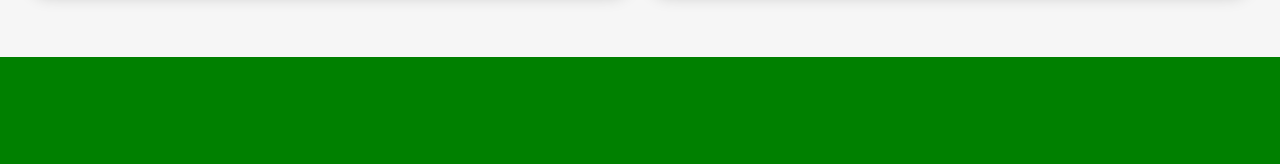
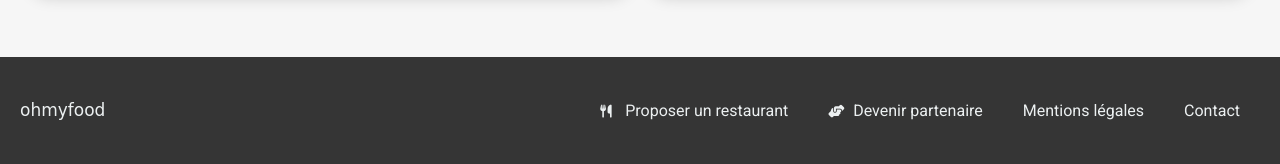
Before and after one commit to Stephan075/FolioStephan_3_19082021, a website: page index.html in a window 1280 px wide. Shown: the part 1443-1607 px from the top of the page. Before the commit the page ends 1500 px from the top, so only its background shows below. Drawn offline with Linux system fonts and the light colour scheme; a web font is replaced by a local one.

Commit message:
add footer > css ok > w3c html,css ok

```diff
--- a/assets/scss/base/_typography.scss
+++ b/assets/scss/base/_typography.scss
@@ -34,3 +34,12 @@ body {
     font-weight: 700;
   }
 }
+
+// footer
+.footer {
+  &__logo {
+    font-size: 1.7rem;
+    line-height: 3.2rem;
+    font-family: 'Shrikhand', cursive;
+  }
+}
--- a/assets/scss/layout/_footer.scss
+++ b/assets/scss/layout/_footer.scss
@@ -0,0 +1,50 @@
+// variable
+$background-footer: #353535;
+
+// color
+$color-white: #ecf0f1;
+
+footer,
+footer a {
+  color: $color-white;
+}
+
+.footer {
+  display: flex;
+  justify-content: space-between;
+  flex-flow: row wrap;
+  background: $background-footer;
+  padding: 2rem;
+
+  @include xs {
+    flex-flow: column wrap;
+  }
+
+  &__logo {
+    align-self: center;
+    @include xs {
+      align-self: start;
+    }
+  }
+
+  .list {
+    display: flex;
+    flex-flow: row wrap;
+
+    @include sm {
+      flex-direction: column;
+      margin-top: 2rem;
+    }
+    &__item {
+      margin: 2rem;
+      @include sm {
+        margin: 0;
+      }
+      &--icon {
+        width: 5px;
+        margin-right: 2rem;
+        font-size: 1.3rem;
+      }
+    }
+  }
+}
--- a/index.html
+++ b/index.html
@@ -140,6 +140,27 @@
     </section>
   </main>
 
+  <footer class="footer">
+    <span class="footer__logo">ohmyfood</span>
+    <ul class="list">
+      <li class="list__item">
+        <a class="list__item--link" href="#">
+          <i class="fas fa-utensils list__item--icon"></i>Proposer un restaurant
+        </a>
+      </li>
+      <li class="list__item">
+        <a class="list__item--link" href="#">
+          <i class="fas fa-hands-helping list__item--icon"></i>Devenir partenaire
+        </a>
+      </li>
+      <li class="list__item">
+        <a class="list__item--link" href="#">Mentions légales</a>
+      </li>
+      <li class="list__item">
+        <a class="list__item--link" href="mailto:contact@ohmyfood.com">Contact</a>
+      </li>
+    </ul>
+  </footer>
 
 </body>
 
```
Also changed, not shown: assets/css/style.css.
